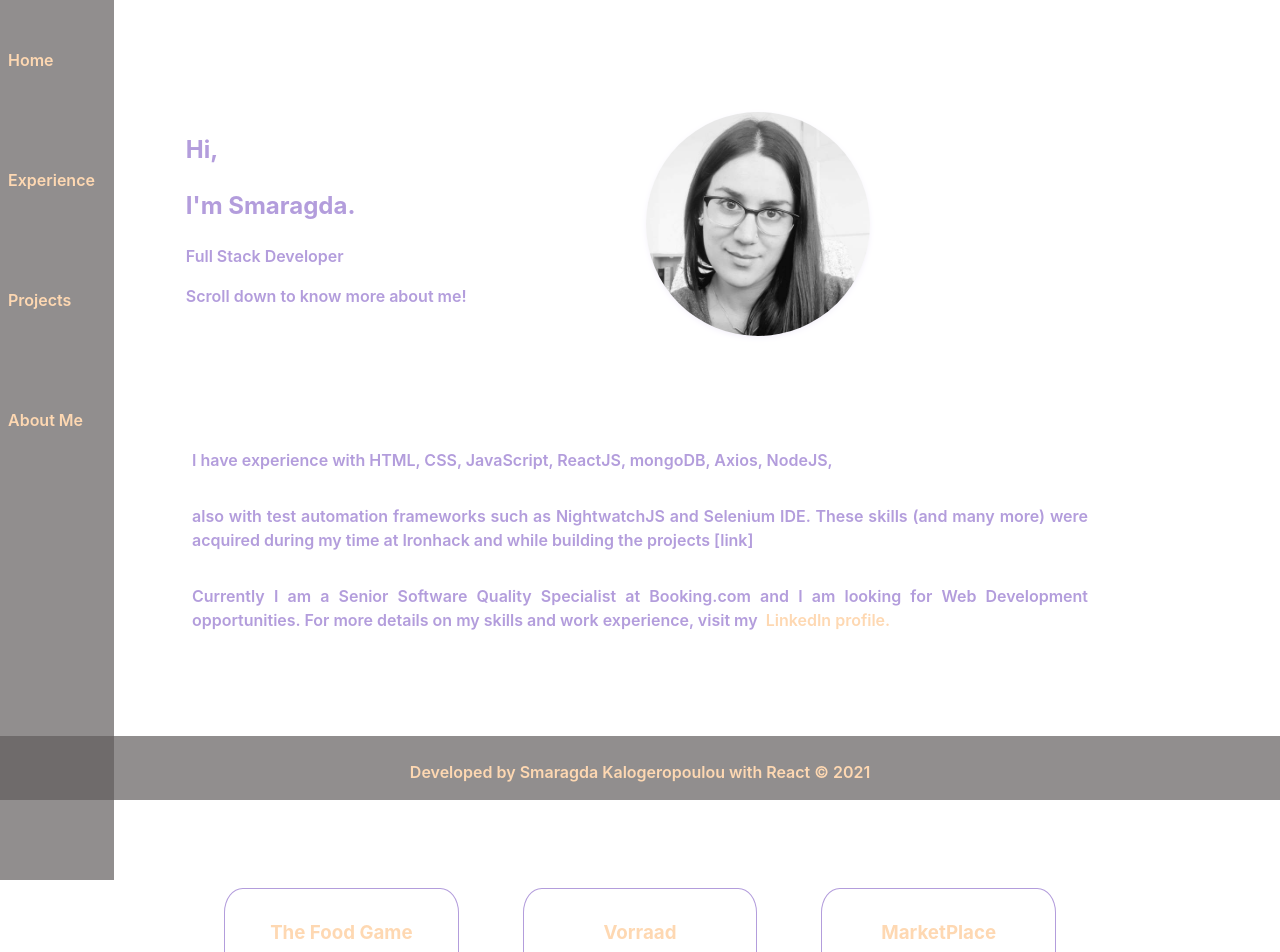
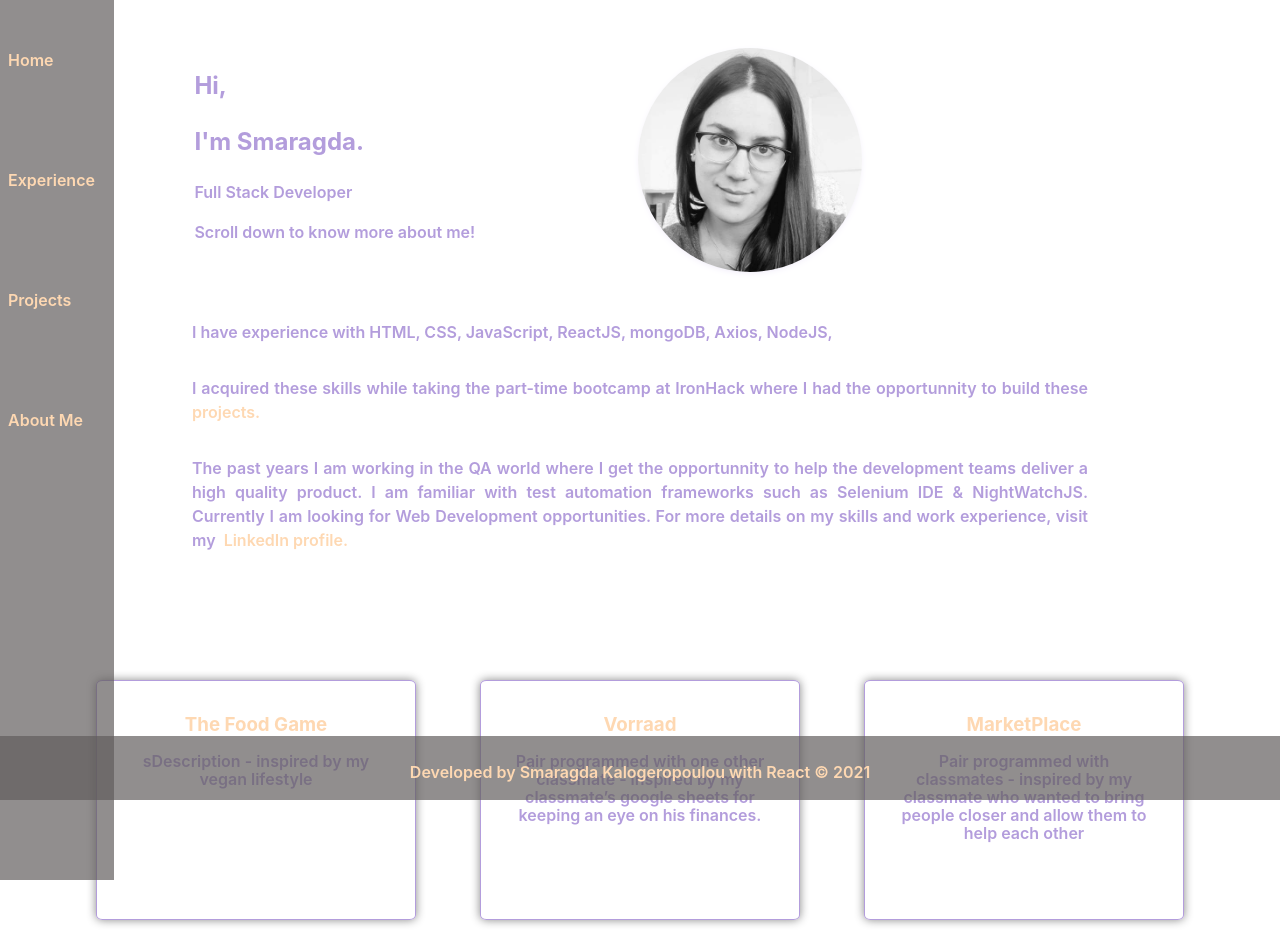
Before and after one commit to smara-gda/portfolio, a React (Create React App) app: page /about in a window 1280 px wide. Shown: the top 952 px of the page. Built offline with nearby package versions, Linux system fonts and the light colour scheme.

Commit message:
changes to styles on multiple components

```diff
--- a/src/App.scss
+++ b/src/App.scss
@@ -30,6 +30,6 @@ a {
 }
 
 .generic {
-  padding: 3em;
-  margin: 3em;
+  padding: 1em;
+  margin: 1em;
 }
--- a/src/components/Experiences.jsx
+++ b/src/components/Experiences.jsx
@@ -1,5 +1,6 @@
 import React from 'react';
 import './Experiences.scss';
+import { Link } from 'react-router-dom';
 
 const Experiences = React.forwardRef((props, ref) => {
   return (
@@ -10,14 +11,23 @@ const Experiences = React.forwardRef((props, ref) => {
       </p>
 
       <p>
-        also with test automation frameworks such as NightwatchJS and Selenium
-        IDE. These skills (and many more) were acquired during my time at
-        Ironhack and while building the projects [link]
+        I acquired these skills while taking the part-time bootcamp at IronHack
+        where I had the opportunnity to build these{' '}
+        <Link
+          to="/projects"
+          onClick={() =>
+            props.navRefs[2].current.scrollIntoView({ behavior: 'smooth' })
+          }
+        >
+          projects.
+        </Link>
       </p>
       <p>
-        Currently I am a Senior Software Quality Specialist at Booking.com and I
-        am looking for Web Development opportunities. For more details on my
-        skills and work experience, visit my &nbsp;
+        The past years I am working in the QA world where I get the opportunnity
+        to help the development teams deliver a high quality product. I am
+        familiar with test automation frameworks such as Selenium IDE &
+        NightWatchJS. Currently I am looking for Web Development opportunities.
+        For more details on my skills and work experience, visit my &nbsp;
         <a
           href="https://www.linkedin.com/in/smaragda-k/"
           target="_blank"
--- a/src/components/Home.jsx
+++ b/src/components/Home.jsx
@@ -19,6 +19,3 @@ const Home = React.forwardRef((props, ref) => {
 });
 
 export default Home;
-// const SimpleComp = React.forwardRef((props, ref) => {
-//   return <div style={{backgroundColor: props.color}} ref={ref}>scroll to me!</div>
-// })
--- a/src/components/Home.scss
+++ b/src/components/Home.scss
@@ -1,6 +1,6 @@
 .home-section {
   display: flex;
-  justify-content: space-around;
+  justify-content: space-evenly;
   align-items: stretch;
 }
 .profile_pic {
--- a/src/components/Main.jsx
+++ b/src/components/Main.jsx
@@ -16,7 +16,10 @@ const Main = () => {
     <main>
       <Header navRefs={[homeRef, experiencesRef, projectsRef, aboutMeRef]} />
       <Home ref={homeRef} />
-      <Experiences ref={experiencesRef} />
+      <Experiences
+        ref={experiencesRef}
+        navRefs={[homeRef, experiencesRef, projectsRef, aboutMeRef]}
+      />
       <Projects ref={projectsRef} />
       <AboutMe ref={aboutMeRef} />
       <Footer />
--- a/src/components/Projects.jsx
+++ b/src/components/Projects.jsx
@@ -4,7 +4,7 @@ import './Projects.scss';
 
 const Projects = React.forwardRef((props, ref) => {
   return (
-    <section className=" projects" ref={ref}>
+    <section className="projects" ref={ref}>
       <div className="wrapper">
         <h3>
           <a
@@ -15,7 +15,7 @@ const Projects = React.forwardRef((props, ref) => {
             The Food Game
           </a>
         </h3>
-        <p>TODOpage Description - inspired by my vegan lifestyle</p>
+        <p>sDescription - inspired by my vegan lifestyle</p>
       </div>
 
       <div className="wrapper">
@@ -29,8 +29,8 @@ const Projects = React.forwardRef((props, ref) => {
           </a>
         </h3>
         <p>
-          TODOPair programmed with one other classmate - inspired by my
-          classmate’s google sheets for keeping an eye on his finances.
+          Pair programmed with one other classmate - inspired by my classmate’s
+          google sheets for keeping an eye on his finances.
         </p>
       </div>
 
@@ -45,8 +45,8 @@ const Projects = React.forwardRef((props, ref) => {
           </a>
         </h3>
         <p>
-          TODO Pair programmed with classmates - inspired by my classmate who
-          wanted to bring people closer and allow them to help each other
+          Pair programmed with classmates - inspired by my classmate who wanted
+          to bring people closer and allow them to help each other
         </p>
       </div>
     </section>
--- a/src/components/Projects.scss
+++ b/src/components/Projects.scss
@@ -4,17 +4,23 @@
   justify-content: center;
   // padding-bottom: 8em;
   margin-bottom: 2em;
-  padding: 6em;
-  margin: 6em;
+  padding: 2em;
+  margin: 2em;
 }
 
 .wrapper {
   border: 0.5px solid;
-  border-radius: 8%;
+  border-radius: 2%;
+  box-shadow: 0px 0px 10px #888888;
   width: 50%;
   padding: 1em 2em 1em 2em;
   margin: 1em 2em 1em 2em;
   text-align: center;
-  height: 19em;
+  height: 15em;
   line-height: 18px;
 }
+.projects .wrapper:hover {
+  background-color: #605c5c34;
+  opacity: 1;
+  overflow: hidden;
+}
```
